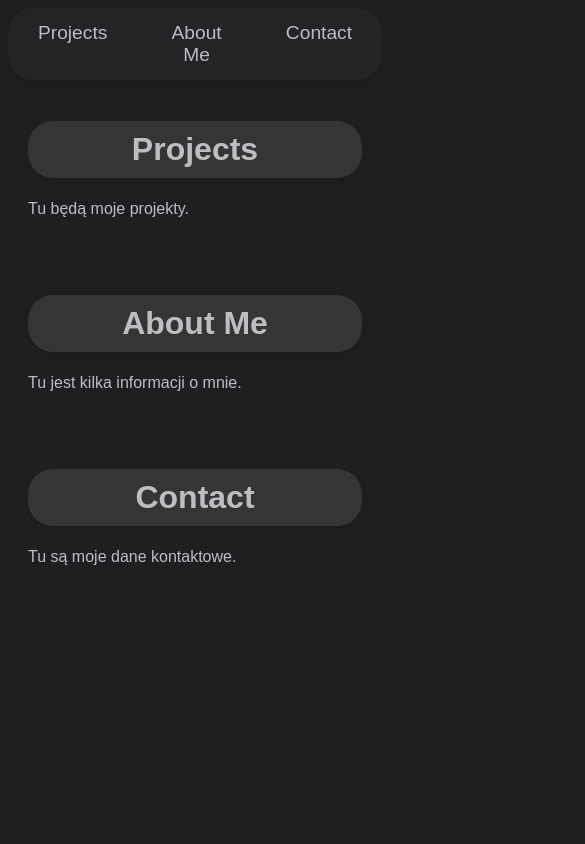
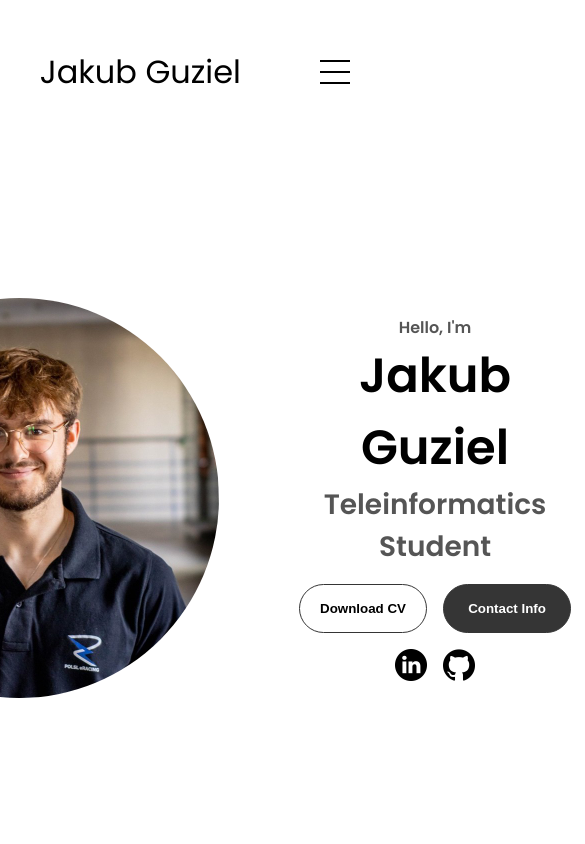
Before and after one commit to kubaguziel/portfolio, a plain HTML site: page index.html in a window 390 px wide. Shown: the top 844 px of the page, 585 px wide, since content can reach past the window. Drawn offline with Linux system fonts and the light colour scheme.

Commit message:
https://www.youtube.com/watch?v=ldwlOzRvYOU 1:07:53

```diff
--- a/index.html
+++ b/index.html
@@ -1,31 +1,120 @@
 <!DOCTYPE html>
-<html lang="pl">
+<html lang="en">
   <head>
     <meta charset="UTF-8" />
     <meta name="viewport" content="width=device-width, initial-scale=1.0" />
-    <title>Portfolio</title>
+    <title>My portfolio</title>
     <link rel="stylesheet" href="style.css" />
+    <link rel="stylesheet" href="mediaqueries.css" />
   </head>
   <body>
-    <nav>
-      <a href="#projects">Projects</a>
-      <a href="#aboutme">About Me</a>
-      <a href="#contact">Contact</a>
+    <nav id="desktop-nav">
+      <div class="logo">Jakub Guziel</div>
+      <div>
+        <ul class="nav-links">
+          <li><a href="#projects">Projects</a></li>
+          <li><a href="#aboutme">About me</a></li>
+          <li><a href="#contact">Contact</a></li>
+        </ul>
+      </div>
     </nav>
-
-    <div id="projects" class="content">
-      <h1>Projects</h1>
-      <p>Tu będą moje projekty.</p>
-    </div>
-
-    <div id="about" class="content">
-      <h1>About Me</h1>
-      <p>Tu jest kilka informacji o mnie.</p>
-    </div>
-
-    <div id="contact" class="content">
-      <h1>Contact</h1>
-      <p>Tu są moje dane kontaktowe.</p>
-    </div>
+    <nav id="hamburger-nav">
+      <div class="logo">Jakub Guziel</div>
+      <div class="hamburger-menu">
+        <div class="hamburger-icon" onclick="toggleMenu()">
+          <span></span>
+          <span></span>
+          <span></span>
+        </div>
+        <div class="menu-links">
+          <li><a href="#projects" onclick="toggleMenu()">Projects</a></li>
+          <li><a href="#aboutme" onclick="toggleMenu()">About me</a></li>
+          <li><a href="#contact" onclick="toggleMenu()">Contact</a></li>
+        </div>
+      </div>
+    </nav>
+    <section id="profile">
+      <div class="section_pic-container">
+        <img
+          src="./assets/profile-pic.png"
+          alt="Jakub Guziel profile picture"
+          id="profile-pic"
+        />
+      </div>
+      <div class="section_text">
+        <p class="section_text_p1">Hello, I'm</p>
+        <h1 class="title">Jakub Guziel</h1>
+        <p class="section_text_p2">Teleinformatics Student</p>
+        <div class="btn-container">
+          <button
+            class="btn btn-color-2"
+            onclick="window.open('./assets/resume.pdf')"
+          >
+            Download CV
+          </button>
+          <button class="btn btn-color-1" onclick="location.href='#contact'">
+            Contact Info
+          </button>
+        </div>
+        <div id="social-container">
+          <img
+            src="./assets/linkedin.png"
+            alt="My linkedIn profile"
+            class="icon"
+            onclick="location.href='https://www.linkedin.com/in/jakub-guziel-34aaa1269/'"
+          />
+          <img
+            src="./assets/github.png"
+            alt="My Github profile"
+            class="icon"
+            onclick="location.href='https://github.com/kubaguziel'"
+          />
+        </div>
+      </div>
+    </section>
+    <section id="aboutme">
+      <p class="section_text_p1">Get to know more</p>
+      <h1 class="title">About me</h1>
+      <div class="section-container">
+        <div class="section_pic-container">
+          <img
+            src="assets/about-pic.png"
+            alt="Profile picture"
+            class="about-pic"
+          />
+        </div>
+        <div class="about-details-container">
+          <div class="about-containers">
+            <div class="details-container">
+              <img
+                src="assets/experience.png"
+                alt="Experience icon"
+                class="icon"
+              />
+              <h3>Experience</h3>
+              <p>3rd year <br />Teleinformatics Student</p>
+            </div>
+            <div class="details-container">
+              <img
+                src="assets/education.png"
+                alt="Education icon"
+                class="icon"
+              />
+              <h3>Education</h3>
+              <p>3rd year <br />Teleinformatics Student</p>
+            </div>
+          </div>
+          <div class="text-container">
+            <p>
+              Lorem ipsum dolor sit amet consectetur adipisicing elit. Fugit
+              nihil sint maxime atque mollitia soluta amet magni nam laboriosam.
+              Pariatur ea hic voluptatibus nemo exercitationem esse, sunt
+              numquam dolorum rem.
+            </p>
+          </div>
+        </div>
+      </div>
+    </section>
+    <script src="script.js"></script>
   </body>
 </html>
--- /dev/null
+++ b/mediaqueries.css
@@ -0,0 +1,8 @@
+@media screen and (max-width: 1200px) {
+  #desktop-nav {
+    display: none;
+  }
+  #hamburger-nav {
+    display: flex;
+  }
+}
--- /dev/null
+++ b/script.js
@@ -0,0 +1,6 @@
+function toggleMenu() {
+  const menu = document.querySelector(".menu-links");
+  const icon = document.querySelector(".hamburger-icon");
+  menu.classList.toggle("open");
+  icon.classList.toggle("open");
+}
--- a/style.css
+++ b/style.css
@@ -1,40 +1,258 @@
+/* GENERAL */
+
+@import url("https://fonts.googleapis.com/css2?family=Poppins:wght@300;400;500;600&display=swap");
+
+* {
+  margin: 0;
+  padding: 0;
+}
+
 body {
-  font-family: Arial, sans-serif;
-  background-color: #1f1f21;
+  font-family: "Poppins", sans-serif;
 }
+
+html {
+  scroll-behavior: smooth;
+}
+
+p {
+  color: rgb(85, 85, 85);
+}
+
+/* TRANSITION */
+
+a,
+.btn {
+  transition: all 300ms ease;
+}
+
+/* DESKTOP NAV */
+
+nav,
+.nav-links {
+  display: flex;
+}
+
 nav {
-  background-color: #8e8e930d;
+  justify-content: space-around;
+  align-items: center;
+  height: 17vh;
+}
+
+.nav-links {
+  gap: 2rem;
+  list-style: none;
+  font-size: 1.5rem;
+}
+
+a {
+  color: black;
+  text-decoration: none;
+  text-decoration-color: white;
+}
+
+a:hover {
+  color: grey;
+  text-decoration: underline;
+  text-underline-offset: 0.6rem;
+  text-decoration-color: rgb(181, 181, 181);
+}
+
+.logo {
+  font-size: 2rem;
+}
+
+.logo:hover {
+  cursor: default;
+}
+
+/* HAMBURGER MENU */
+
+#hamburger-nav {
+  font-size: 18px;
+  display: none;
+}
+
+.hamburger-menu {
+  position: relative;
+  display: inline-block;
+}
+
+.hamburger-icon {
+  display: flex;
+  flex-direction: column;
+  justify-content: space-between;
+  height: 24px;
+  width: 30px;
+  cursor: pointer;
+}
+
+.hamburger-icon span {
+  width: 100%;
+  height: 2px;
+  background-color: black;
+  transition: all 0.3 ease-in-out;
+}
+.menu-links {
+  position: absolute;
+  top: 100%;
+  right: 0;
+  background-color: white;
+  width: fit-content;
+  max-height: 0;
   overflow: hidden;
+  transform: all 0.3 ease-in-out;
+}
+
+.menu-links a {
+  display: block;
+  padding: 10px;
+  text-align: center;
+  font-size: 1.5rem;
+  color: black;
+  text-decoration: none;
+  transition: all 0.3 ease-in-out;
+}
+
+.menu-links li {
+  list-style: none;
+}
+
+.menu-links.open {
+  max-height: 300px;
+}
+
+.hamburger-icon.open span:first-child {
+  transform: rotate(45deg) translate(10px, 5px);
+}
+.hamburger-icon.open span:nth-child(2) {
+  opacity: 0;
+}
+.hamburger-icon.open span:last-child {
+  transform: rotate(-45deg) translate(10px, -5px);
+}
+.hamburger-icon span:first-child {
+  transform: none;
+}
+.hamburger-icon span:nth-child {
+  opacity: 1;
+}
+.hamburger-icon span:first-child {
+  transform: none;
+}
+
+/* SECTIONS */
+#profile-pic {
+  border-radius: 400px;
+}
+
+section {
+  padding-top: 4vh;
+  height: 96vh;
+  margin: 0 10rem;
+  box-sizing: border-box;
+  min-height: fit-content;
+}
+
+.section-container {
+  display: flex;
+}
+
+#profile {
   display: flex;
   justify-content: center;
-  border-radius: 25px;
-  box-shadow: 0 5px 8px rgba(0, 0, 0, 0.1);
+  gap: 5rem;
+  height: 80vh;
 }
-nav a {
-  font-size: larger;
-  float: left;
-  display: block;
-  color: #bdbec2;
+
+.section_pic-container {
+  display: flex;
+  height: 400px;
+  width: 400px;
+  margin: auto 0;
+}
+
+.section_text {
+  align-self: center;
   text-align: center;
-  padding: 14px 30px;
-  text-decoration: none;
-  text-shadow: 5 10px 8px #1f1f21;
 }
-nav a:hover {
-  background-color: #1b1b1c;
-  color: white;
-  border-radius: 15px;
+
+.section_text p {
+  font-weight: 600;
 }
-.content {
-  padding: 20px;
-  color: #bdbec2;
+
+.section_text_p1 {
+  text-align: center;
 }
-h1 {
-  color: #bdbec2;
-  padding: 10px;
+
+.section_text_p2 {
+  font-size: 1.75rem;
+  margin-bottom: 1rem;
+}
+
+.title {
+  font-size: 3rem;
+  text-align: center;
+}
+
+#social-container {
   display: flex;
   justify-content: center;
-  background-color: #353536;
-  border-radius: 25px;
-  box-shadow: 0 5px 8px rgba(0, 0, 0, 0.1);
+  margin-top: 1rem;
+  gap: 1rem;
 }
+
+/* ICONS */
+
+.icon {
+  cursor: pointer;
+  height: 2rem;
+}
+
+/* BUTTONS */
+
+.btn-container {
+  display: flex;
+  justify-content: center;
+  gap: 1rem;
+}
+
+.btn {
+  font-weight: 600;
+  transform: all 300ms ease;
+  padding: 1rem;
+  width: 8rem;
+  border-radius: 2rem;
+}
+
+.btn-color-1,
+.btn-color-2 {
+  border: rgb(53, 53, 53) 0.1rem solid;
+}
+
+.btn-color-1:hover,
+.btn-color-2:hover {
+  cursor: pointer;
+}
+
+.btn-color-1,
+.btn-color-2:hover {
+  background: rgb(53, 53, 53);
+  color: white;
+}
+
+.btn-color-1:hover {
+  background: rgb(0, 0, 0);
+}
+
+.btn-color-2 {
+  background: none;
+}
+
+.btn-color-2:hover {
+  border: rgb(255, 255, 255) 0.1rem solid;
+}
+
+.btn-container {
+  gap: 1rem;
+}
```
Also changed, not shown: assets/about-pic.png (added), assets/arrow.png (added), assets/checkmark.png (added), assets/education.png (added), assets/email.png (added), assets/experience.png (added), assets/github.png (added), assets/linkedin.png (added), assets/profile-pic-2.png (added), assets/profile-pic.png (added), assets/project-1.png (added), assets/project-2.png (added), assets/project-3.png (added), 2 other files.
